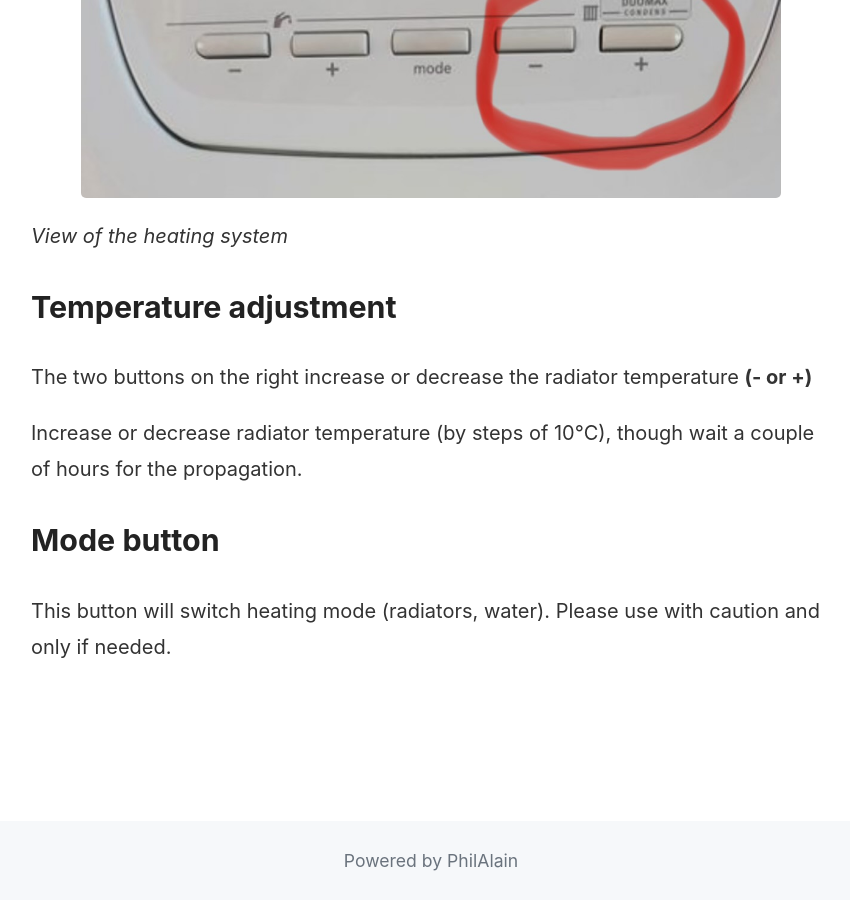
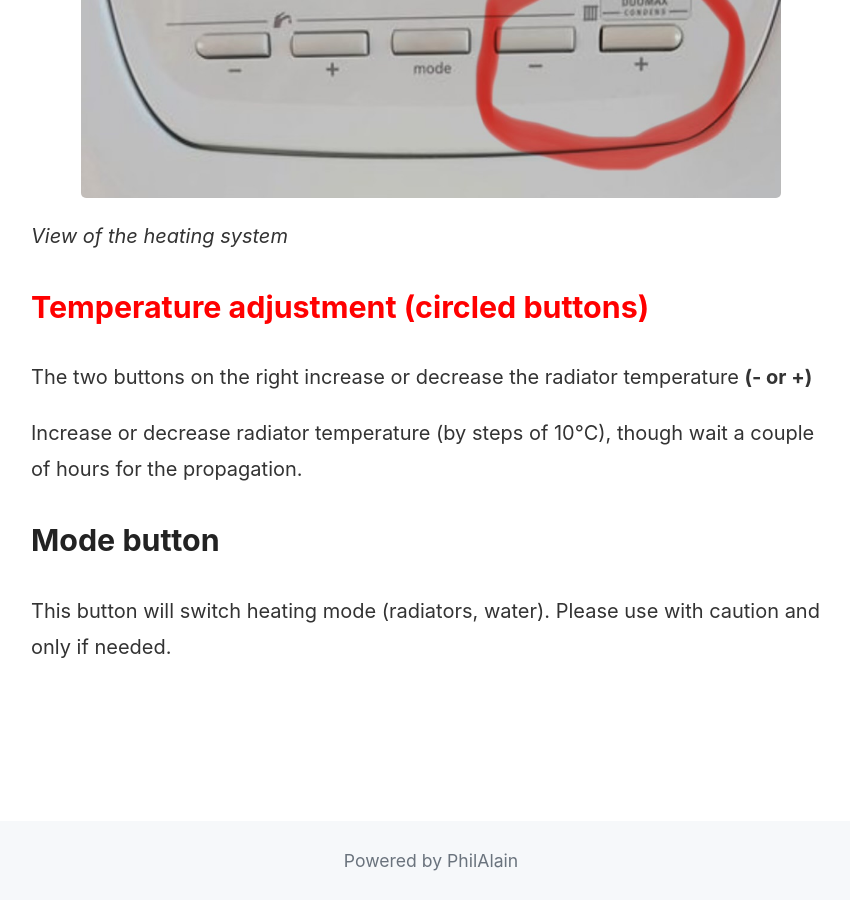
Before and after one commit to PhilAlain/tac, a Jekyll site: the page heating.html, which Jekyll copies as it is, in a window 1280 px wide and 900 px high, scrolled down 1241 px. Shown: the whole window, without its empty margins (209-1059 px from the left). Built offline with Jekyll 4.4.1, drawn with Linux system fonts in a browser that asks for light colours.

Commit message:
Update heating.html

```diff
--- a/heating.html
+++ b/heating.html
@@ -65,7 +65,7 @@
         <img src="assets/img/heating_1.jpg" alt="Heating system">
         <p><em>View of the heating system</em></p>
 
-        <h2>Temperature adjustment</h2>
+        <h2><span style="color: red;">Temperature adjustment (circled buttons)</span></h2>
         <p>The two buttons on the right increase or decrease the radiator temperature <strong>(- or +)</strong></p>
         <p>Increase or decrease radiator temperature (by steps of 10°C), though wait a couple of hours for the propagation.</p>
 
```
